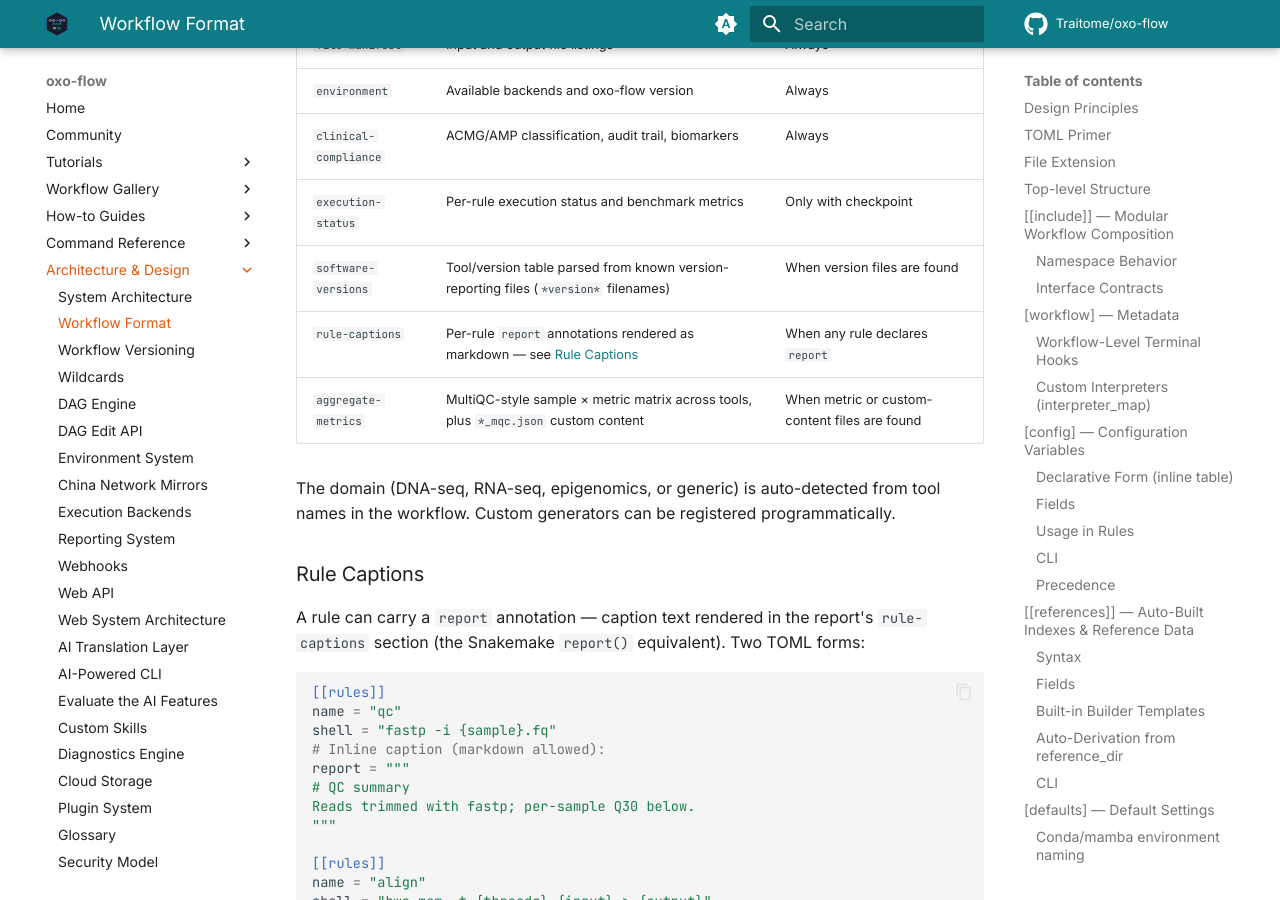
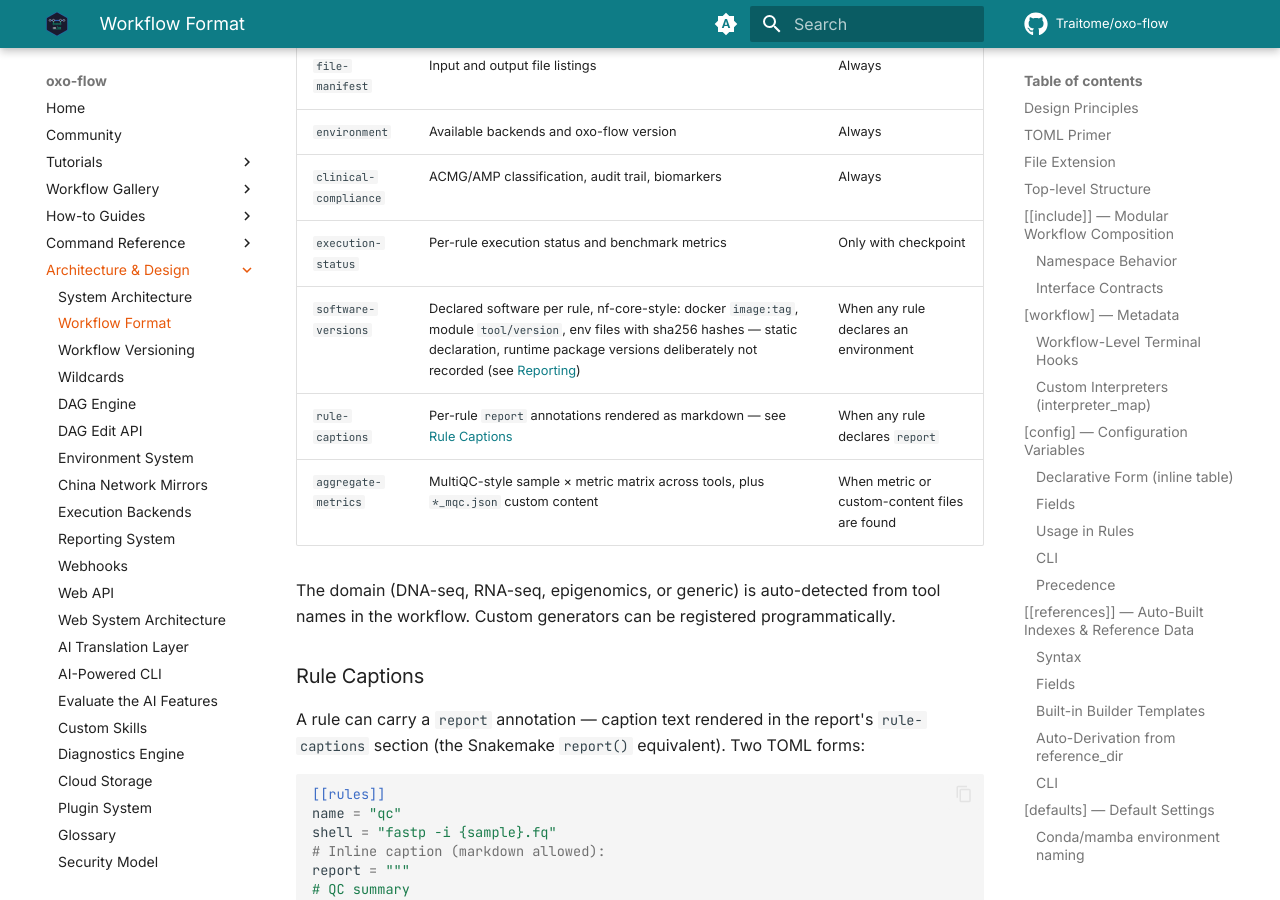
Before and after one commit to Traitome/oxo-flow, an MkDocs documentation site: the page built from docs/guide/src/reference/workflow-format.md, in a window 1280 px wide and 900 px high, scrolled down 14185 px. Built offline with MkDocs 1.6.1 and Material for MkDocs 9.7.7, drawn with Linux system fonts in a browser that asks for light colours; comment, search, counter and statistics services are not loaded; the version menu is left out.

Commit message:
docs: fix three drift findings in the report/web reference pages (#295)
- workflow-format.md: the software-versions row described a file-parsing
  collector that does not exist (no '*version*' filename matching in the
  engine). The section actually renders the nf-core-style STATIC
  declaration per rule (docker image:tag, module tool/version, env files
  with sha256) — aligned the row with reporting-system.md and the
  generator's own description, and corrected its availability.
- generate-reports.md: two contradictory 'Software Versions' rows in the
  section table (one correct, one stale) — dropped the stale duplicate.
- web-system-architecture.md: dangling anchor '#legacy-modules-deprecated-
  since-080' (no such heading anywhere in the book) — the parenthetical
  now stands alone.

Co-authored-by: Claude <noreply@anthropic.com>

```diff
--- a/docs/guide/src/reference/workflow-format.md
+++ b/docs/guide/src/reference/workflow-format.md
@@ -519,7 +519,7 @@ Each section ID maps to a registered `ReportSectionGenerator`:
 | `environment` | Available backends and oxo-flow version | Always |
 | `clinical-compliance` | ACMG/AMP classification, audit trail, biomarkers | Always |
 | `execution-status` | Per-rule execution status and benchmark metrics | Only with checkpoint |
-| `software-versions` | Tool/version table parsed from known version-reporting files (`*version*` filenames) | When version files are found |
+| `software-versions` | Declared software per rule, nf-core-style: docker `image:tag`, module `tool/version`, env files with sha256 hashes — static declaration, runtime package versions deliberately not recorded (see [Reporting](reporting-system.md#software-versions-section)) | When any rule declares an environment |
 | `rule-captions` | Per-rule `report` annotations rendered as markdown — see [Rule Captions](#rule-captions) | When any rule declares `report` |
 | `aggregate-metrics` | MultiQC-style sample × metric matrix across tools, plus `*_mqc.json` custom content | When metric or custom-content files are found |
 
```
Also changed, not shown: docs/guide/src/how-to/generate-reports.md (+0 -1 lines), docs/guide/src/reference/web-system-architecture.md (+1 -1 lines).
